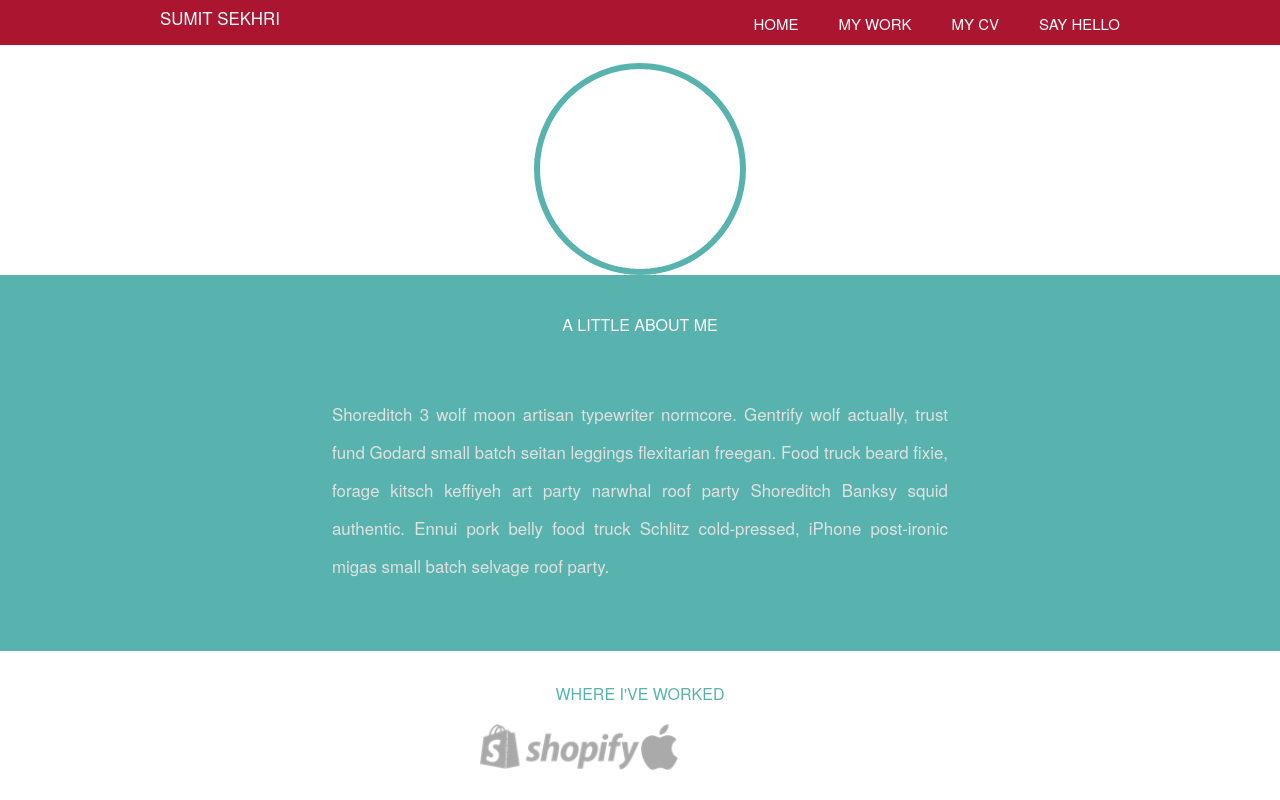
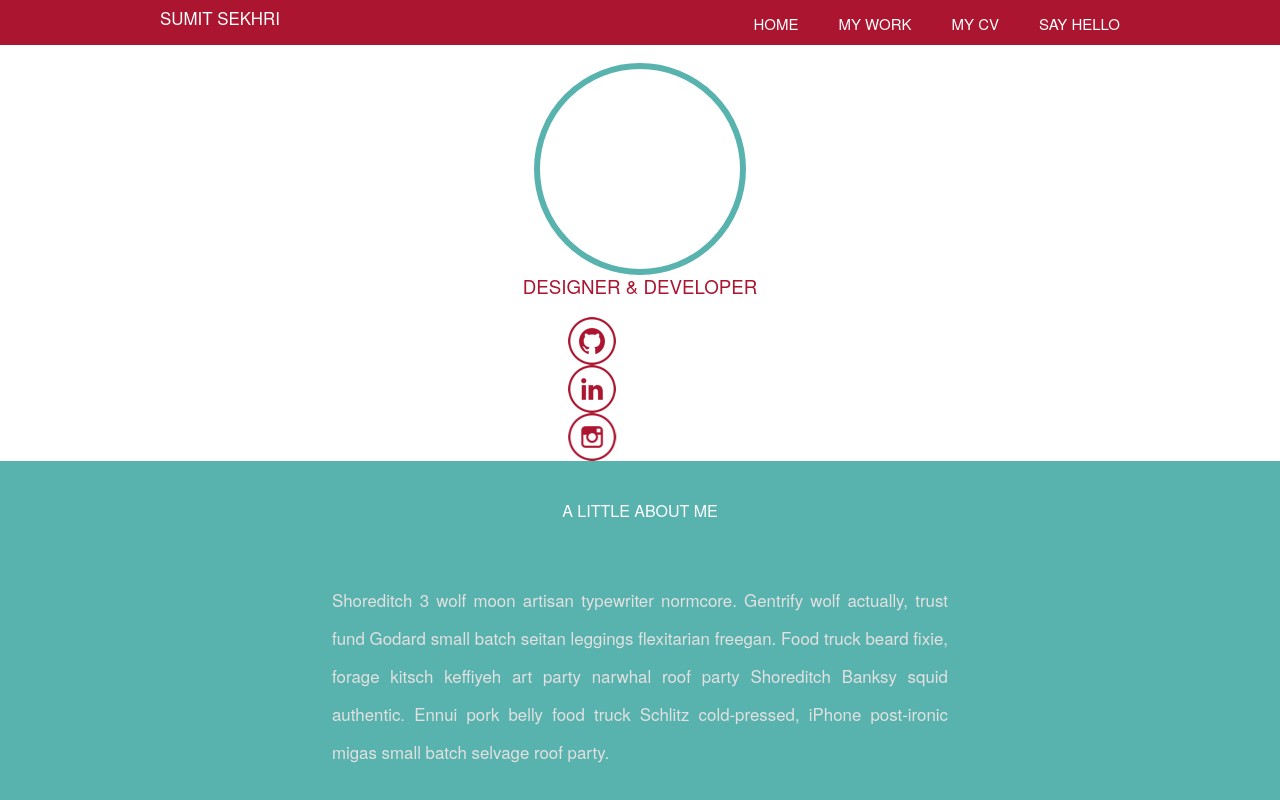
Before and after one commit to sumitsekhri/Portfolio_V2, a plain HTML site: page index.html in a window 1280 px wide. Shown: the top 800 px of the page. Drawn offline with nearby package versions, Linux system fonts and the light colour scheme.

Commit message:
Added content to hero section

```diff
--- a/css/stylesheet.css
+++ b/css/stylesheet.css
@@ -41,6 +41,14 @@ nav ul li:last-child {
   margin: 0 0 0 0;
 }
 
+.teal-text {
+  color: #58B3AF;
+}
+
+.burgundy-text {
+  color: #AB1530;
+}
+
 .teal-content-box {
   background-color: #58B3AF;
 }
@@ -57,6 +65,11 @@ nav ul li:last-child {
 –––––––––––––––––––––––––––––––––––––––––––––––––– */
 h1 {
   font-weight: 400;
+}
+
+h1#hero-title {
+  text-transform: uppercase;
+  font-size: 1.250em;
 }
 
 h2 {
@@ -155,17 +168,29 @@ button:hover::before {
 }
 
 #avatar {
-  /*position: absolute;
-  top: 0;
-  bottom: 0;
-  left: 0;
-  right: 0;*/
   margin: 0 auto;
   width: 200px;
   height: 200px;
   border: 6px solid #58B3AF;
   border-radius: 50%;
 }
+
+.social-links {
+  margin: 0 auto;
+  width: 145px;
+}
+
+.social-links li {
+  display: inline;
+  float: left;
+  margin: 0 30px 0 0;
+}
+
+.social-links li:nth-child(last) {
+  margin: 0 0 0 0;
+}
+
+
 
 #about-me {
   background-color: #58B3AF;
--- a/index.html
+++ b/index.html
@@ -30,8 +30,13 @@
     <div class="col s12 center" id="hero">
       <div class="container">
         <div id="avatar">
-
         </div>
+        <h1 class="burgundy-text" id="hero-title">Designer & Developer</h1>
+        <ul class="social-links">
+          <li><a href="" target="_blank"><img src="./assets/github.png"></a></li>
+          <li><a href="" target="_blank"><img src="./assets/linkedin.png"></a></li>
+          <li><a href="" target="_blank"><img src="./assets/instagram.png"></a></li>
+        </ul>
       </div>
     </div>
   </div>
```
Also changed, not shown: 2 other files.
